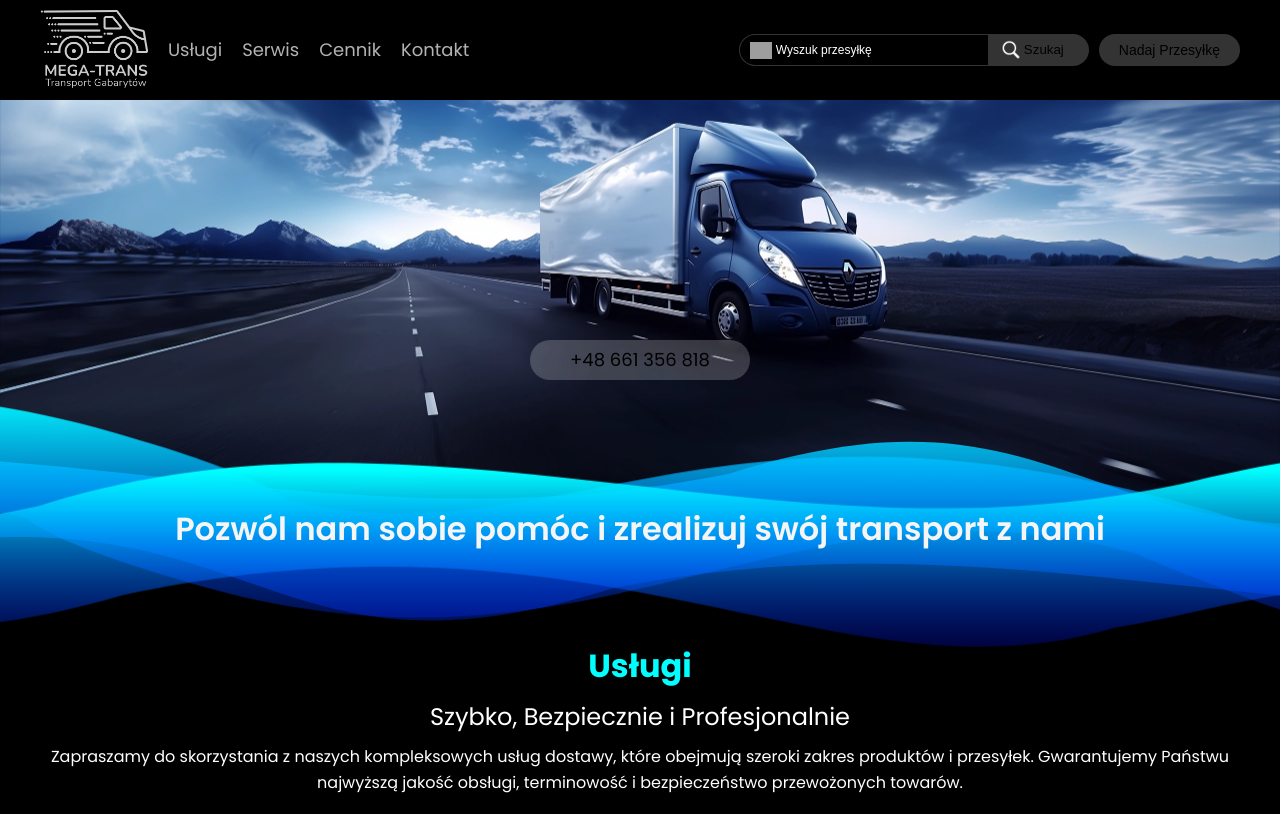
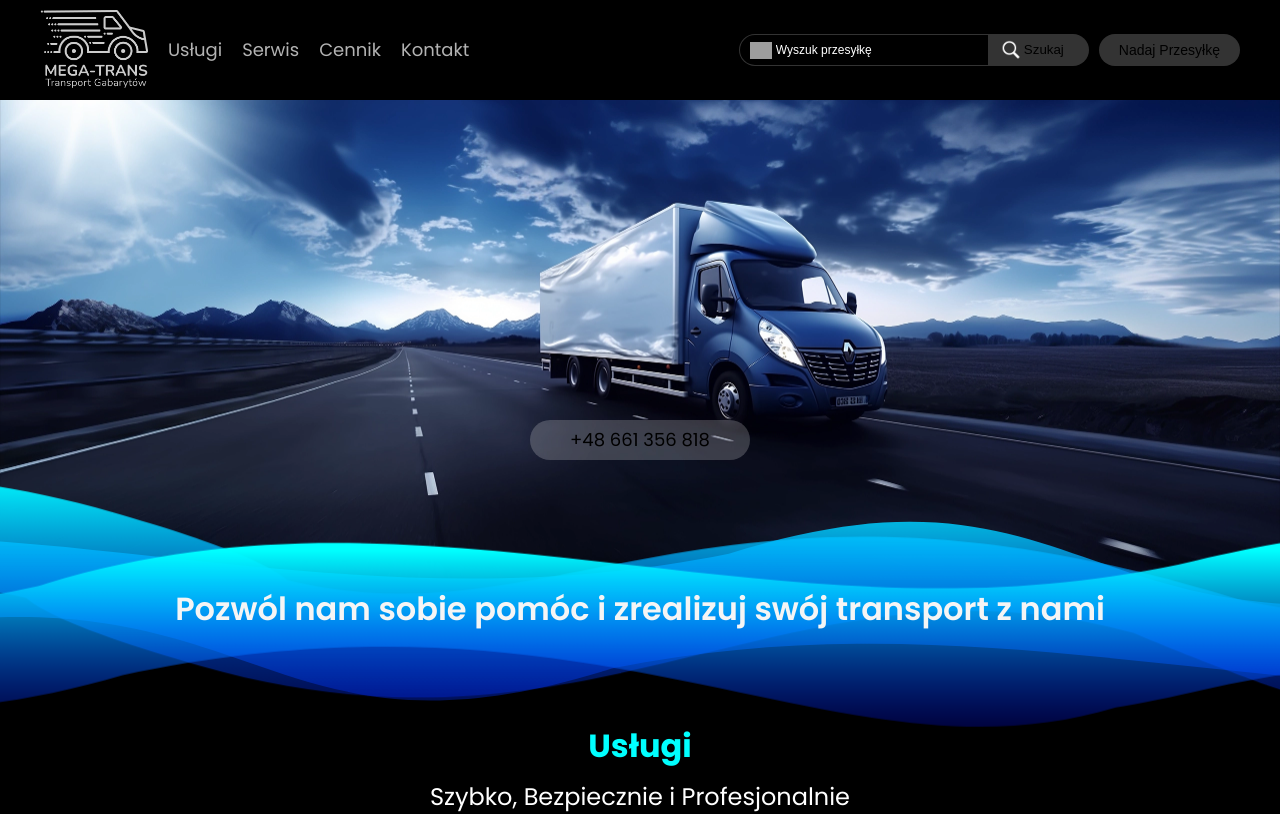
Before and after one commit to CodasticFantastic/Mega-Trans-Repaired, a Next.js app: page / in a window 1280 px wide. Shown: the top 814 px of the page. Built offline with nearby package versions, Linux system fonts and the light colour scheme; no server answers; grey boxes are pictures that could not be loaded.

Commit message:
Some small Css changes

```diff
--- a/src/scss/pages/HomePage.scss
+++ b/src/scss/pages/HomePage.scss
@@ -1,7 +1,7 @@
 @use "../abstracts";
 
 .HeroSection {
-  margin-top: -120px;
+  margin-top: -40px;
   width: 100%;
   height: 500px;
   position: relative;
@@ -334,6 +334,14 @@
   }
 }
 
+.HeroSection,
+.OfferSection,
+.ServiceSection,
+.PriceSection,
+.ContactSection {
+  scroll-margin-top: 120px;
+}
+
 @media (max-width: 1200px) {
   .OfferSection {
     .offerCards {
@@ -349,6 +357,14 @@
 }
 
 @media (max-width: 980px) {
+  .HeroSection,
+  .OfferSection,
+  .ServiceSection,
+  .PriceSection,
+  .ContactSection {
+    scroll-margin-top: 320px;
+  }
+
   .HeroSection {
     margin-top: unset !important;
     height: 400px;
--- a/src/scss/pages/LoginRegisterPage.scss
+++ b/src/scss/pages/LoginRegisterPage.scss
@@ -69,8 +69,8 @@
     input::placeholder{
         color: rgba(255, 255, 255, 0.8);
         text-align: center;
-        background-image: url("/icons/boxIcon.png");
-        background-repeat: no-repeat;
+        // background-image: url("/icons/boxIcon.png");
+        // background-repeat: no-repeat;
         background-position: 10px;
         background-size: 20px;
     }
@@ -111,3 +111,9 @@
 
   }
 }
+
+@media(max-width: 980px){
+  .LoginRegisterPage{
+    margin-top: 160px;
+  }
+}
--- a/src/scss/pages/TrackingPage.scss
+++ b/src/scss/pages/TrackingPage.scss
@@ -146,7 +146,7 @@
     .TrackingPage{
         flex-direction: column;
         align-items: center;
-        margin-top: 120px;
+        margin-top: 140px;
 
         .left{
             h2{
```
